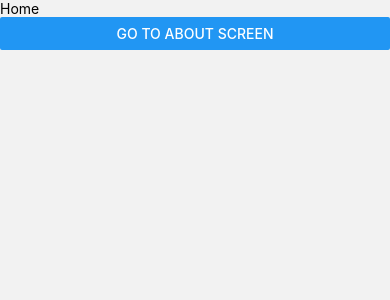
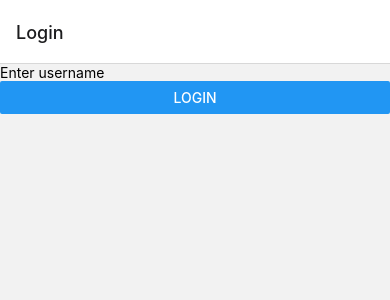
Before and after one commit to farzeen-ali/React-Native-Full-Course-2024-The-Techzeen, a React Native app: screen /Login in a window 390 px wide. Shown: the top 300 px of the page. Built offline with nearby package versions, Linux system fonts and the light colour scheme.

Commit message:
Passing Data Between Screens in Stack Navigation

```diff
--- a/App.jsx
+++ b/App.jsx
@@ -5,6 +5,7 @@
 import React from 'react';
 import Home from './src/navigation-screens/Home';
 import About from './src/navigation-screens/About';
+import Login from './src/navigation-screens/Login';
 
 const Stack = createNativeStackNavigator();
 
@@ -12,6 +13,7 @@
   return (
     <NavigationContainer>
       <Stack.Navigator>
+        <Stack.Screen name="Login" component={Login} />
         <Stack.Screen name="Home" component={Home} options={{ headerShown: false }} />
         <Stack.Screen name="About" component={About} />
       </Stack.Navigator>
--- a/src/navigation-screens/About.jsx
+++ b/src/navigation-screens/About.jsx
@@ -2,10 +2,14 @@
 import { View, Text } from 'react-native';
 import React from 'react';
 
-const About = () => {
+const About = (props) => {
+  // const {username, age} = props.route.params;
+  const {username} = props.route.params;
+  // console.log(props.route.params);
   return (
     <View>
-      <Text>About</Text>
+      {/* <Text>{username} {age} </Text> */}
+      <Text>Welcome {username} </Text>
     </View>
   );
 };
--- /dev/null
+++ b/src/navigation-screens/Login.jsx
@@ -0,0 +1,20 @@
+/* eslint-disable prettier/prettier */
+import { View, Text, TextInput, Button } from 'react-native';
+import React, { useState } from 'react';
+
+const Login = ({ navigation }) => {
+    const [username, setUsername] = useState('');
+  return (
+    <View>
+      <TextInput
+        placeholder="Enter username"
+        onChangeText={setUsername}
+      />
+      <Button title="Login"
+    //   onPress={() => navigation.navigate('About', {username: 'Farzeen', age: 22})} />
+      onPress={() => navigation.navigate('About', {username})} />
+    </View>
+  );
+};
+
+export default Login;
```
